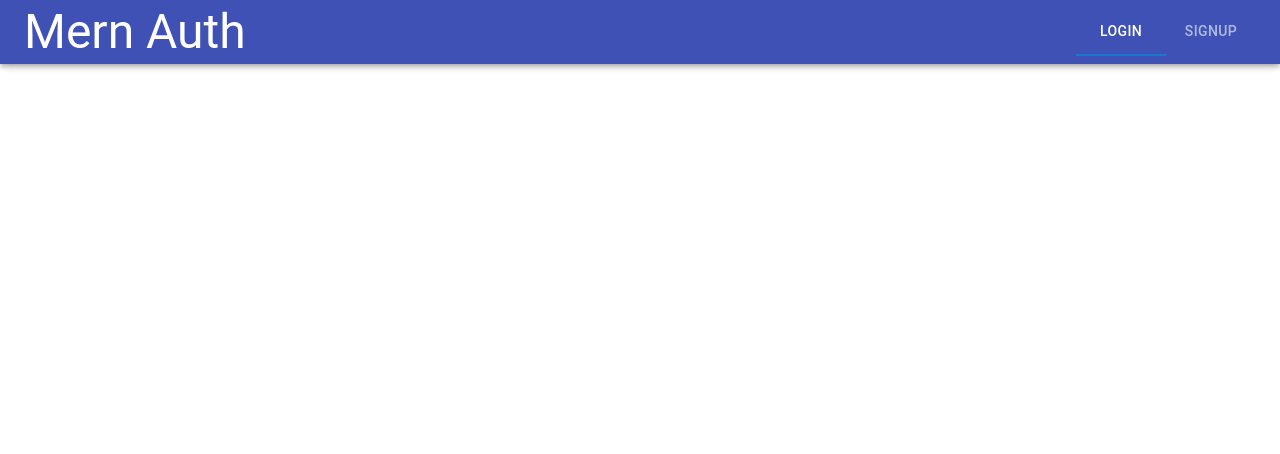
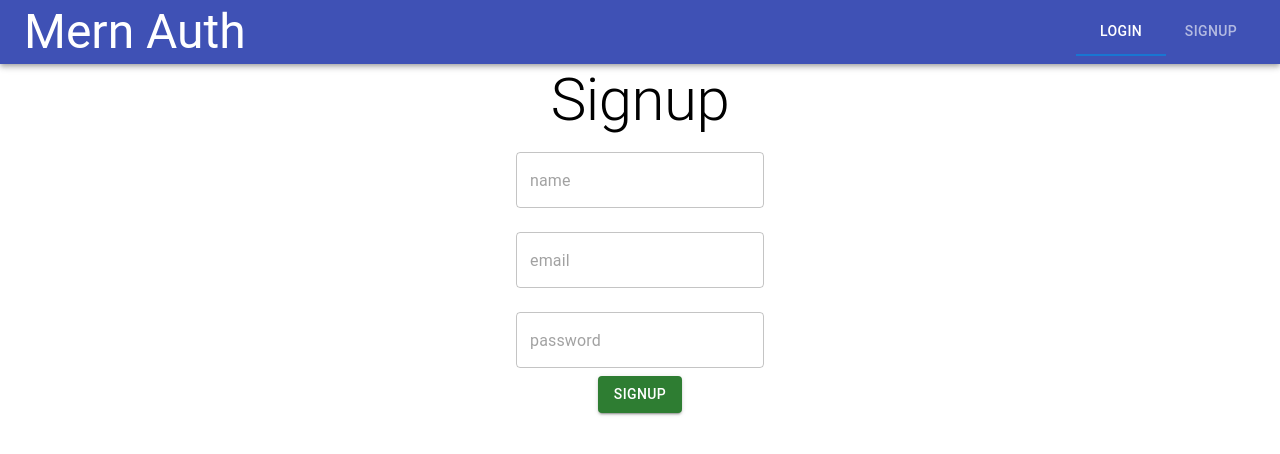
Before and after one commit to anuj108/Mern-Auth, a React (Create React App) app in the folder frontend/: page /signup in a window 1280 px wide. Shown: the top 454 px of the page. Built offline with nearby package versions, Linux system fonts and the light colour scheme.

Commit message:
signup ui done

```diff
--- a/frontend/package.json
+++ b/frontend/package.json
@@ -12,6 +12,8 @@
     "@testing-library/user-event": "^13.5.0",
     "react": "^18.2.0",
     "react-dom": "^18.2.0",
+    "react-router": "^6.11.0",
+    "react-router-dom": "^6.11.0",
     "react-scripts": "5.0.1",
     "web-vitals": "^2.1.4"
   },
--- a/frontend/src/App.js
+++ b/frontend/src/App.js
@@ -1,10 +1,25 @@
 import logo from "./logo.svg";
 import "./App.css";
 import Header from './components/Header';
+import{Routes,Route} from 'react-router-dom';
+import Login from './components/Login'
+import Signup from './components/Signup'
+import Welcome from './components/Welcome'
+
 
 function App() {
   return <div className="App">
-    <Header/>
+    <header>
+      <Header/>
+    </header>
+    <main>
+      <Routes>
+        <Route path="/login" element={<Login/>}/>
+        <Route path="/signup" element={<Signup/>}/>
+        <Route path="/user" element={<Welcome/>}/>
+
+      </Routes>
+    </main>
   </div>;
 }
 
--- a/frontend/src/components/Header.js
+++ b/frontend/src/components/Header.js
@@ -1,24 +1,32 @@
-import React, {useState} from 'react'
-import {Toolbar,Typography,Box,Tabs,Tab} from '@mui/material';
-import {AppBar} from '@material-ui/core'
+import React, { useState } from "react";
+import { Toolbar, Typography, Box, Tabs, Tab } from "@mui/material";
+import { AppBar } from "@material-ui/core";
+import { Link } from "react-router-dom";
+
 const Header = () => {
-    const [value, setValue]=useState(0);
+  const [value, setValue] = useState(0);
   return (
     <div>
-        <AppBar>
+      <AppBar position="sticky">
         <Toolbar>
           <Typography variant="h3">Mern Auth</Typography>
-                <Box sx ={{marginLeft:"auto"}}>
-                    <Tabs indicatorColor="primary"
-                    onChange={(e,val)=>{setValue(val)}} value={value} textColor="inherit">
-                        <Tab label="Login"/>
-                        <Tab label="Signup"/>
+          <Box sx={{ marginLeft: "auto" }}>
+            <Tabs
+              indicatorColor="primary"
+              onChange={(e, val) => {
+                setValue(val);
+              }}
+              value={value}
+              textColor="inherit"
+            >
+              <Tab to="/login" LinkComponent={Link} label="Login" />
+              <Tab to="/signup" LinkComponent={Link} label="Signup" />
             </Tabs>
           </Box>
         </Toolbar>
       </AppBar>
     </div>
-  )
-}
+  );
+};
 
-export default Header
+export default Header;
--- a/frontend/src/components/Login.js
+++ b/frontend/src/components/Login.js
@@ -0,0 +1,9 @@
+import React from 'react'
+
+const Login = () => {
+  return (
+    <div>Login</div>
+  )
+}
+
+export default Login
--- a/frontend/src/components/Signup.js
+++ b/frontend/src/components/Signup.js
@@ -0,0 +1,22 @@
+import React from "react";
+import { Box, Button, TextField, Typography } from '@mui/material';
+
+const Signup = () => {
+    const handleSubmit=()=>{};
+  return (
+    <div>
+      <form onSubmit={handleSubmit}>
+        <Box marginLeft="auto" marginRight="auto" width={300} justifyContent="center" alignItems="center" display="flex" flexDirection={"column"}>
+        <Typography variant="h2">Signup</Typography>
+
+            <TextField variant="outlined" placeholder="name" margin="normal"/>
+            <TextField variant="outlined" placeholder="email" margin="normal"/>
+            <TextField variant="outlined" placeholder="password" margin="normal"/>
+            <Button variant="contained" color="success" type="submit">Signup</Button>
+        </Box>
+      </form>
+    </div>
+  );
+};
+
+export default Signup;
--- a/frontend/src/components/Welcome.js
+++ b/frontend/src/components/Welcome.js
@@ -0,0 +1,9 @@
+import React from 'react'
+
+const Welcome = () => {
+  return (
+    <div>Welcome</div>
+  )
+}
+
+export default Welcome
--- a/frontend/src/index.js
+++ b/frontend/src/index.js
@@ -3,12 +3,16 @@ import ReactDOM from 'react-dom/client';
 import './index.css';
 import App from './App';
 import reportWebVitals from './reportWebVitals';
+import {BrowserRouter} from 'react-router-dom';
 
 const root = ReactDOM.createRoot(document.getElementById('root'));
 root.render(
+  <BrowserRouter>
   <React.StrictMode>
     <App />
   </React.StrictMode>
+  </BrowserRouter>
+
 );
 
 // If you want to start measuring performance in your app, pass a function
```
Also changed, not shown: 1 other file (tests, documents, lock files or other folders). Lines whose indentation alone changed are shown as unchanged.
